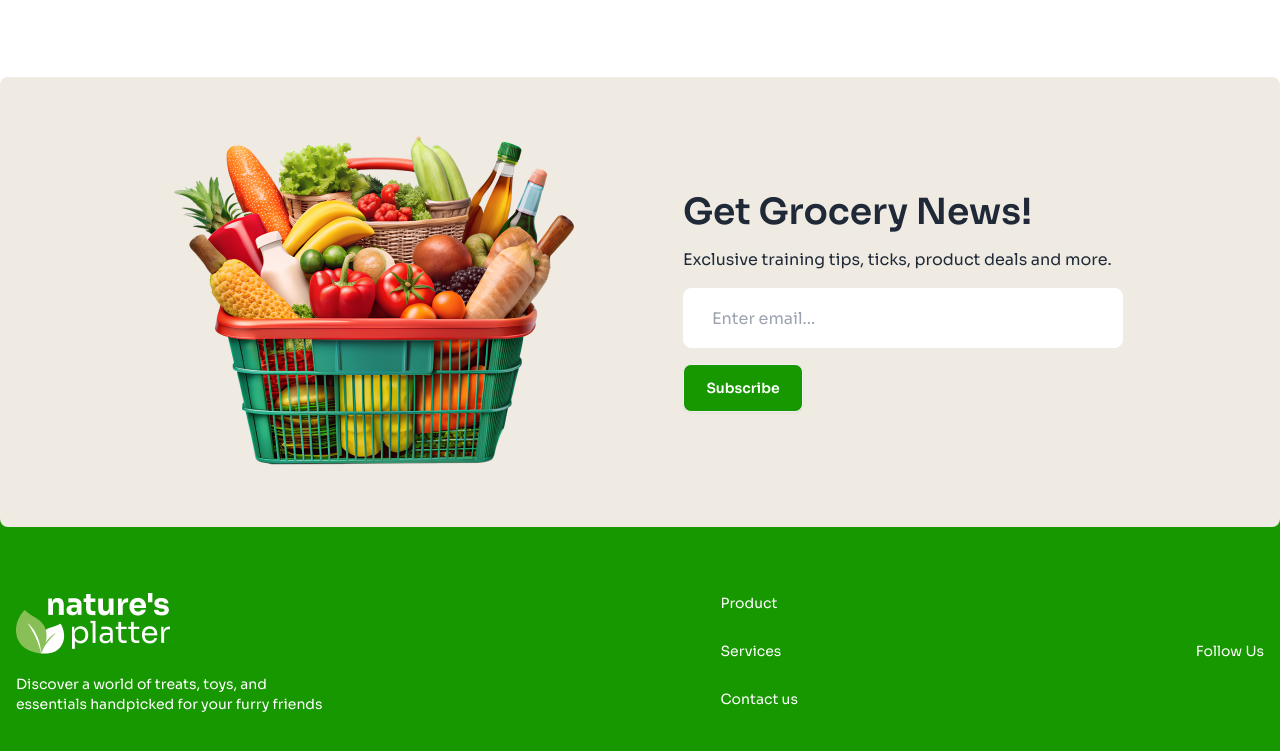
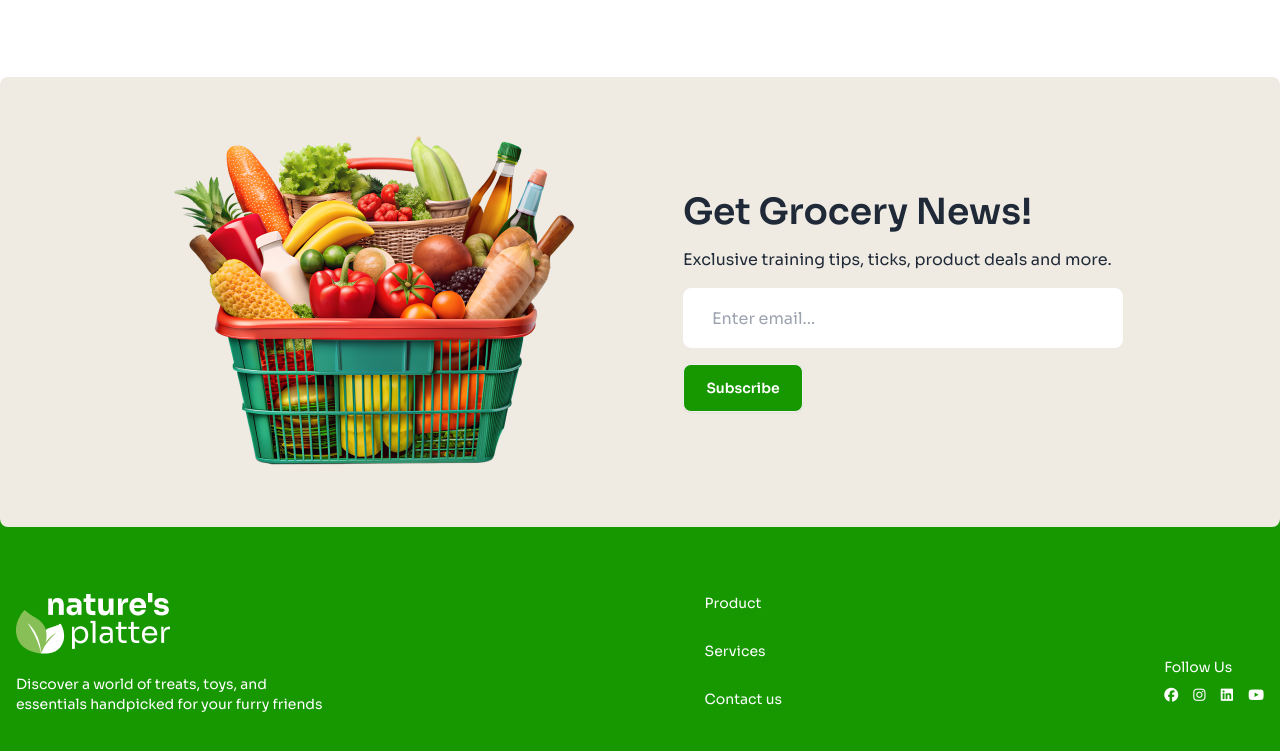
Before and after one commit to iftakhersifat/nature-platter, a plain HTML site: page index.html in a window 1280 px wide. Shown: the part 2788-3539 px from the top of the page. Drawn offline with nearby package versions, Linux system fonts and the light colour scheme.

Commit message:
added icons

```diff
--- a/index.html
+++ b/index.html
@@ -5,6 +5,8 @@
   <meta charset="UTF-8">
   <meta name="viewport" content="width=device-width, initial-scale=1.0">
   <title>Nature's Platter</title>
+  <!-- font awesome -->
+  <script src="https://kit.fontawesome.com/dff55c487d.js" crossorigin="anonymous"></script>
   <!-- Use daisyUI from CDN -->
   <link href="https://cdn.jsdelivr.net/npm/daisyui@4.12.23/dist/full.min.css" rel="stylesheet" type="text/css" />
   <script src="https://cdn.tailwindcss.com"></script>
@@ -30,13 +32,15 @@
   <!-- poppins font -->
   <link rel="preconnect" href="https://fonts.googleapis.com">
   <link rel="preconnect" href="https://fonts.gstatic.com" crossorigin>
-  <link href="https://fonts.googleapis.com/css2?family=Poppins:ital,wght@0,100;0,200;0,300;0,400;0,500;0,600;0,700;0,800;0,900;1,100;1,200;1,300;1,400;1,500;1,600;1,700;1,800;1,900&display=swap"
+  <link
+    href="https://fonts.googleapis.com/css2?family=Poppins:ital,wght@0,100;0,200;0,300;0,400;0,500;0,600;0,700;0,800;0,900;1,100;1,200;1,300;1,400;1,500;1,600;1,700;1,800;1,900&display=swap"
     rel="stylesheet">
   <!-- font css -->
   <style>
     .sora-font {
       font-family: "Sora", sans-serif;
     }
+
     .poppins-font {
       font-family: "Poppins", sans-serif;
     }
@@ -89,7 +93,8 @@
     </nav>
     <!-- banner section -->
     <div class="mb-10 text-center bg-gradient-to-b from-white to-[#E8E3D6]">
-      <h1 class="text-4xl lg:text-6xl md:text-5xl font-semibold mb-8">Freshness <span class="text-[#179800]">You Can <br>
+      <h1 class="text-4xl lg:text-6xl md:text-5xl font-semibold mb-8">Freshness <span class="text-[#179800]">You Can
+          <br>
           Count</span> On, Prices You’ll Love!</h1>
       <p class="md:w-[710px] mx-auto w-[350px]">Shop your daily essentials at unbeatable prices. From fresh produce to
         pantry staples, we’ve got you covered
@@ -349,7 +354,9 @@
         class="flex bg-[#115414] items-center justify-center md:space-x-16 rounded-lg w-[380px] h-auto md:w-[780px] lg:w-[900px] md:h-[344px] mx-auto ">
         <div class="space-y-4 p-4 text-center">
           <img class="md:mb-8" src="c2-assets/dawat-logo.png" alt="">
-          <button class="btn bg-[#63B76D] text-white py-2 px-7 md:w-[280px] whitespace-nowrap border-none poppins-font">Cook Exotic
+          <button
+            class="btn bg-[#63B76D] text-white py-2 px-7 md:w-[280px] whitespace-nowrap border-none poppins-font">Cook
+            Exotic
             Dishes</button>
           <h3 class="text-white poppins-font text-2xl">UP to <span class="text-2xl font-bold">20% OFF</span></h3>
         </div>
@@ -362,7 +369,9 @@
         class="flex bg-[#102861] lg:ml-[150px] items-center justify-center space-x-10 md:space-x-16 rounded-lg w-[380px] h-[190px] md:w-[780px] lg:w-[600px] md:h-[344px] mx-auto ">
         <div class="space-y-4 p-4 text-center">
           <img class="h-[60px] md:h-auto" src="c2-assets/india-gate-logo.png" alt="">
-          <button class="btn bg-[#2A4D97] text-white py-2 px-7 md:w-[280px] whitespace-nowrap border-none poppins-font">World’s No.1
+          <button
+            class="btn bg-[#2A4D97] text-white py-2 px-7 md:w-[280px] whitespace-nowrap border-none poppins-font">World’s
+            No.1
             Rice</button>
           <h3 class="text-white poppins-font text-2xl">UP to <span class="text-2xl font-bold">40% OFF</span></h3>
         </div>
@@ -410,9 +419,14 @@
             <a class="link link-hover">Contact us</a>
           </nav>
           <!-- footer social media -->
-          <nav>
-            <p class="mt-12 text-white">Follow Us</p>
-
+          <nav class="mt-16 space-y-2">
+            <p class=" text-white">Follow Us</p>
+            <div class="space-x-3 text-white">
+              <a class="link link-hover"><i class="fa-brands fa-facebook"></i></a>
+              <a class="link link-hover"><i class="fa-brands fa-instagram"></i></a>
+              <a class="link link-hover"><i class="fa-brands fa-linkedin"></i></a>
+              <a class="link link-hover"><i class="fa-brands fa-youtube"></i></a>
+            </div>
           </nav>
         </div>
       </footer>
```
